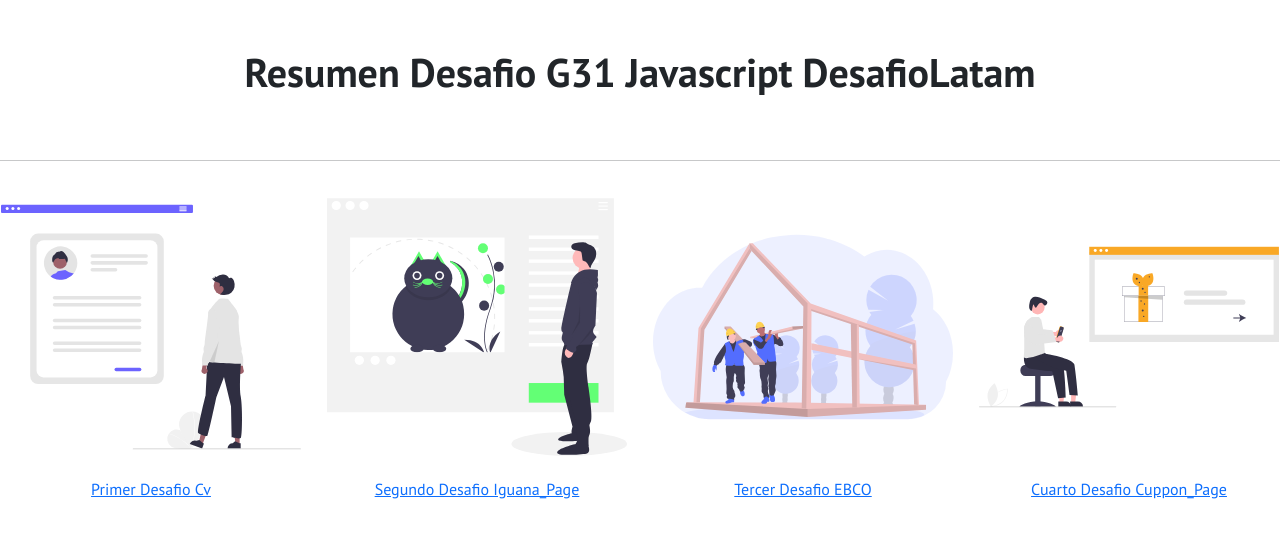
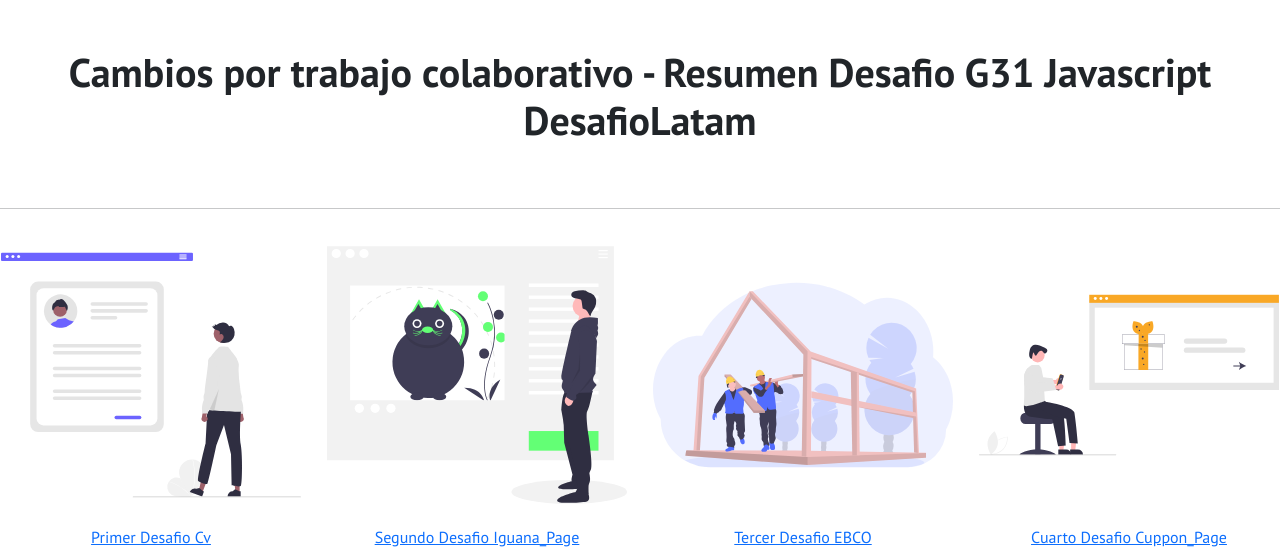
Before and after one commit to ljcl1979-otaca/DesafioDesarrolloWeb, a plain HTML site: page index.html in a window 1280 px wide. Shown: the top 560 px of the page. Drawn offline with nearby package versions, Linux system fonts and the light colour scheme.

Commit message:
Trabajo con Carlos

```diff
--- a/index.html
+++ b/index.html
@@ -17,7 +17,7 @@
 </head>
 <body>
     <header>
-        <h1 class="py-5">Resumen Desafio G31 Javascript DesafioLatam</h1>
+        <h1 class="py-5">Cambios por trabajo colaborativo - Resumen Desafio G31 Javascript DesafioLatam</h1>
     </header>
     <hr>
 
```
